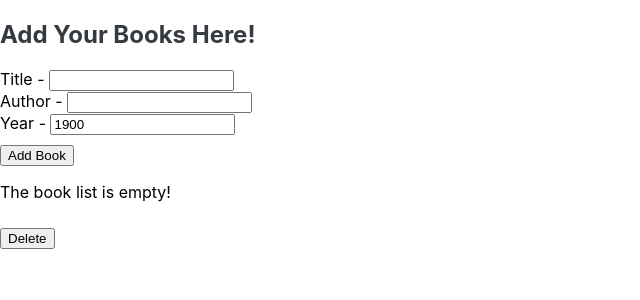
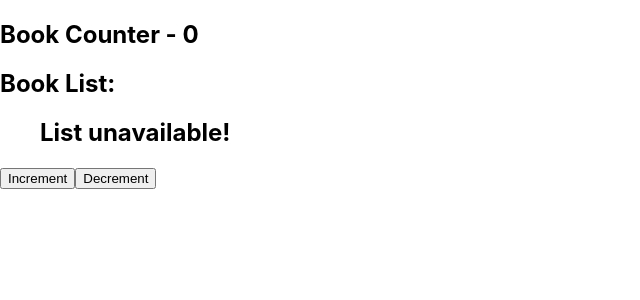
Before and after one commit to shubhampratap1804/react-assignments, a React (Create React App) app: page / in a window 1280 px wide. Shown: the top 300 px of the page, without its empty margins (0-640 px from the left). Built offline with nearby package versions, Linux system fonts and the light colour scheme.

Commit message:
added useEffect to render books when counter changes using buttons

```diff
--- a/package.json
+++ b/package.json
@@ -9,6 +9,7 @@
     "@testing-library/jest-dom": "^5.17.0",
     "@testing-library/react": "^13.4.0",
     "@testing-library/user-event": "^13.5.0",
+    "axios": "^1.7.7",
     "react": "^18.3.1",
     "react-dom": "^18.3.1",
     "react-scripts": "5.0.1",
--- a/src/App.jsx
+++ b/src/App.jsx
@@ -1,11 +1,12 @@
-import logo from './logo.svg';
+import React from 'react';
 import './App.css';
-import BookList from './components/BookList';
+import { AxiosDemo } from './components/AxiosDemo';
 
 function App() {
   return (
     <div>
-      <BookList />
+      {/* <BookList /> */}
+      <AxiosDemo />
     </div>
   );
 }
--- /dev/null
+++ b/src/components/AxiosDemo.jsx
@@ -0,0 +1,62 @@
+import React , { useEffect, useState } from 'react';
+import Axios from 'axios';
+
+export function AxiosDemo () {
+
+    const [books, setBooks] = useState([]);
+    const [counter, setCounter] = useState(0);
+
+    const incrementCounter = () => {
+        // console.log("1");
+        setCounter((prev) => prev + 1);
+        console.log("counter", counter);
+
+    }
+
+    const decrementCounter = () => {
+        setCounter(counter - 1);
+    }
+
+    useEffect(() => {
+        const getData = async () => {
+            try{
+                   const res = await Axios.get(`https://jsonplaceholder.typicode.com/todos/${counter}`);
+                   setBooks(res.data)
+                    console.log("books", books);
+                }
+                catch(err){
+                console.log("err", err);
+            }
+        }
+        if(counter > 0){
+            getData();
+        }
+    }, [counter]);
+
+  return (
+
+    <div>
+        <h2>Book Counter - {counter} </h2>
+        <h2>Book List:</h2>
+    <ul>
+        { books.title ? (
+                <tr>
+                    <thead>
+                        <th>User Id</th>
+                        <th>Title</th>
+                        <th>Completed</th>
+                    </thead>
+                    <tbody>
+                        <td>{books.userId}</td>
+                        <td>{books.title}</td>
+                        <td>{books.completed}</td>
+                    </tbody>
+                </tr>
+        ) : <h2>List unavailable!</h2>
+        }
+    </ul>
+      <button type='submit' onClick={incrementCounter}>Increment</button>
+      <button type='submit' onClick={decrementCounter}>Decrement</button>
+    </div>
+  )
+}
```
Also changed, not shown: 1 other file (tests, documents, lock files or other folders).
